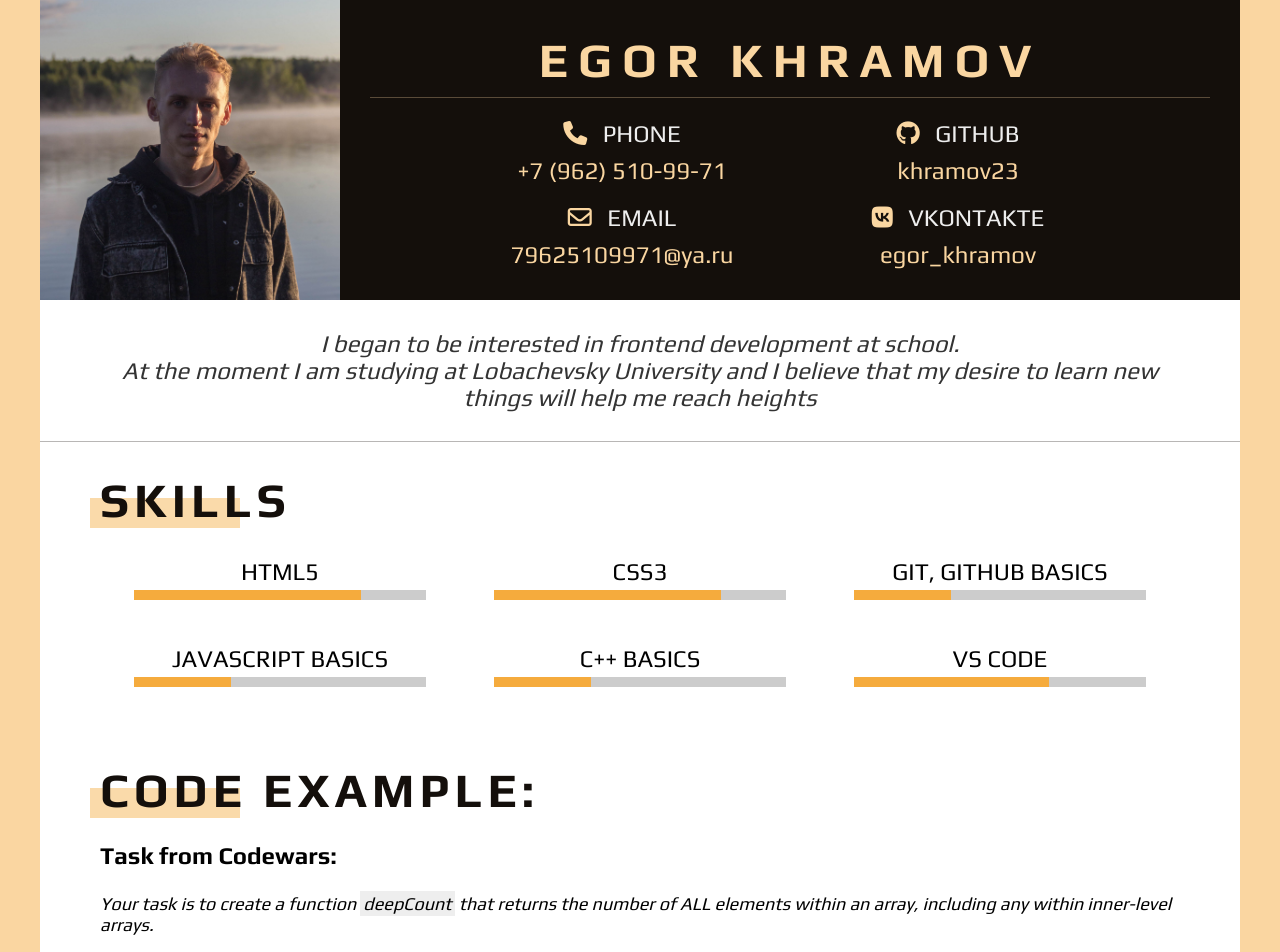
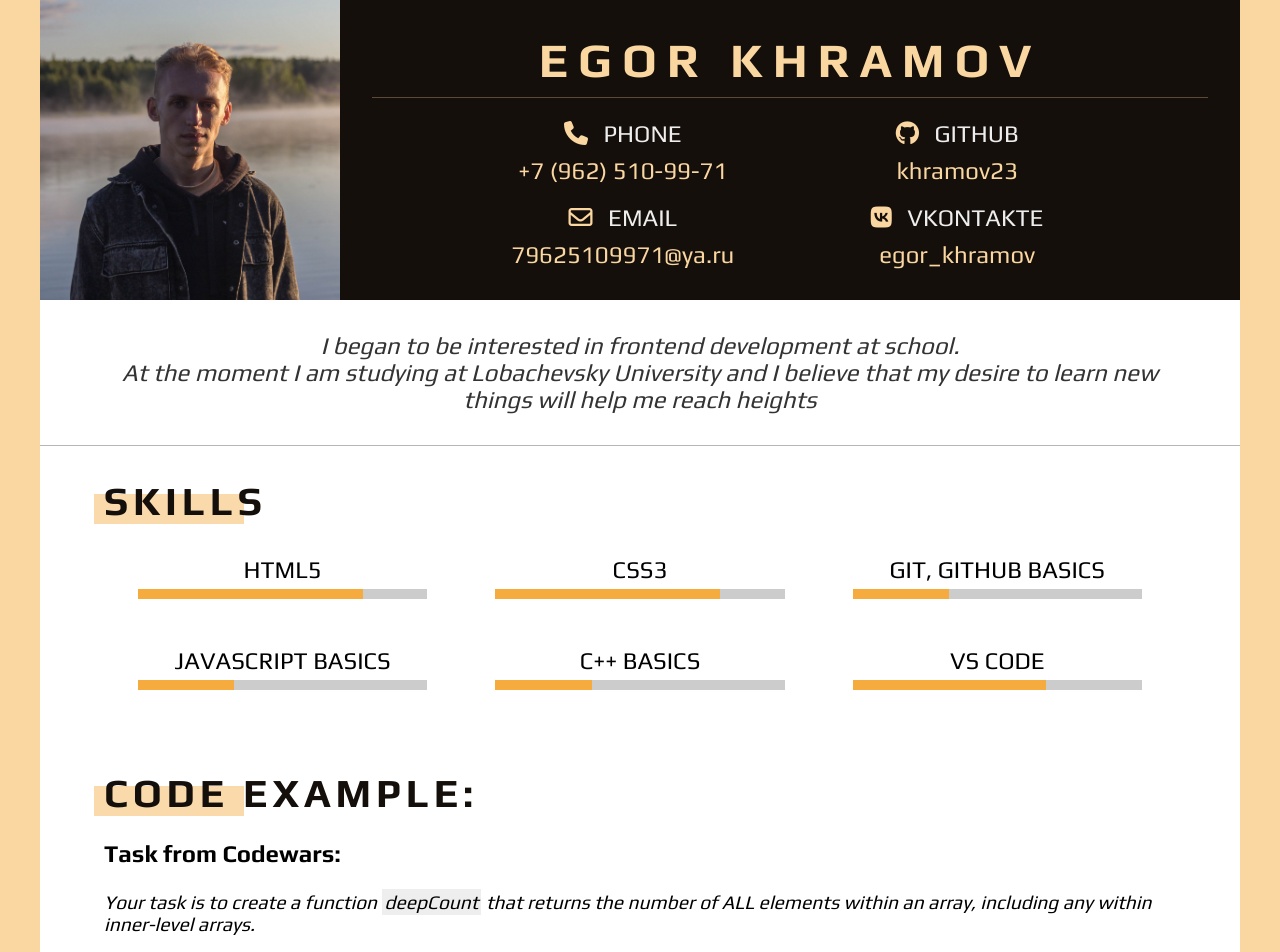
Before and after one commit to khramov23/rsschool-cv, a plain HTML site: page index.html in a window 1280 px wide. Shown: the top 952 px of the page. Drawn offline with Linux system fonts and the light colour scheme.

Commit message:
fix: change px to rem

```diff
--- a/index.html
+++ b/index.html
@@ -22,9 +22,7 @@
 
     <header class="header">
 
-      <div class="header__img">
-        <img src="me.jpg" alt="avatar.jpg" class="avatar">
-      </div>
+      <img src="me.jpg" alt="avatar" class="header__img">
 
       <div class="header__info">
         <h1 class="header__title">
--- a/style.css
+++ b/style.css
@@ -1,4 +1,9 @@
+html {
+  font-size: 16px;
+}
+
 body {
+  font-size: 16px;
   margin: 0;
   background-color: #fad6a1;
   font-family: 'Play', sans-serif;
@@ -6,32 +11,32 @@ body {
 
 .section {
   background-color: #fff;
-  padding: 30px 60px;
+  padding: 2rem 4rem;
 }
 
 .section__title {
   position: relative;
   margin: 0;
   color: #140F0B;
-  font-size: 48px;
+  font-size: 2.5rem;
   z-index: 2;
   text-transform: uppercase;
-  letter-spacing: 5px;
+  letter-spacing: 0.3rem;
 }
 
 .section__title:before {
   content: '';
   position: absolute;
-  left: -10px;
+  left: -0.625rem;
   bottom: 0px;
-  width: 150px;
-  height: 30px;
+  width: 9.375rem;
+  height: 1.9rem;
   z-index: -1;
   opacity: 0.9;
   background-color: #fad6a1;
 }
 .section__list li {
-  font-size: 24px;
+  font-size: 1.5rem;
   margin-top: 10px;
   font-style: italic;
 }
@@ -44,24 +49,23 @@ body {
 .header {
   width: 100%;
   display: flex;
-  height: 300px;
   background-color: #140F0B;
 }
 
-.header__img img {
-  max-height: 100%;
+.header__img {
+  width: 18.75rem;
 }
 
 .header__info {
-  margin-left: 30px;
-  padding-right: 30px;
+  margin-left: 2rem;
+  padding-right: 2rem;
   width: 100%;
 }
 .header__title {
   position: relative;
   color: #fad6a1;
-  font-size: 48px;
-  letter-spacing: 10px;
+  font-size: 3rem;
+  letter-spacing: 0.625rem;
   text-transform: uppercase;
   text-align: center;
 }
@@ -69,7 +73,7 @@ body {
 .header__title:after {
   content: '';
   position: absolute;
-  bottom: -10px;
+  bottom: -0.625rem;
   left: 0;
   width: 100%;
   background-color: #fad6a1;
@@ -86,16 +90,16 @@ body {
 }
 
 .header__contacts-item {
-  margin-bottom: 20px;
+  margin-bottom: 1.25rem;
   width: 40%;
-  font-size: 24px;
+  font-size: 1.5rem;
   text-transform: uppercase;
   text-align: center;
 }
 
 .header__contacts-item i {
   color: #fad6a1;
-  margin-right: 10px;
+  margin-right: 0.625rem;
 }
 
 .header__contacts-item a {
@@ -103,7 +107,7 @@ body {
   display: block;
   text-transform: lowercase;
   text-decoration: none;
-  margin-top: 10px;
+  margin-top: 0.625rem;
   transition: all 0.2s;
 }
 
@@ -113,18 +117,17 @@ body {
 
 .content {
   background-color: #fff;
-  height: 1000px;
 }
 
 .about {
   text-align: center;
   background-color: #fff;
-  font-size: 24px;
+  font-size: 1.5rem;
   color: #333;
   font-style: italic;
-  padding-bottom: 20px;
+  padding-bottom: 1.25rem;
   margin: 0;
-  padding: 30px 60px;
+  padding: 2rem 4rem;
   border-bottom: 1px solid rgba(20, 15, 11, 0.3);;
 }
 
@@ -140,17 +143,17 @@ body {
   width: 30%;
   text-align: center;
   text-transform: uppercase;
-  font-size: 24px;
-  margin: 30px 0;
+  font-size: 1.5rem;
+  margin: 2rem 0;
   z-index: 0;
 }
 
 .skills__block:after {
   content: '';
   position: absolute;
-  bottom: -15px;
+  bottom: -1rem;
   width: 90%;
-  height: 10px;
+  height: 0.625rem;
   left: 5%;
   background-color: #ccc;
   z-index: -1;
@@ -159,9 +162,9 @@ body {
 .skills__block:before {
   content: '';
   position: absolute;
-  bottom: -15px;
+  bottom: -1rem;
   width: 50%;
-  height: 10px;
+  height: 0.625rem;
   left: 5%;
   background-color: #f5ab3d;
 }
@@ -187,22 +190,22 @@ body {
 }
 
 .code__subtitle {
-  font-size: 24px;
+  font-size: 1.5rem;
 }
 .code__desc {
-  font-size: 18px;
+  font-size: 1.2rem;
   font-style: italic;
 }
 .code__desc span {
   background-color: #eee;
-  padding: 2px 3px;
+  padding: 0.125rem 0.185rem;
 }
 .code pre {
-  font-size: 22px;
+  font-size: 1.3rem;
 }
 
 .footer {
-  padding: 20px 60px;
+  padding: 1.5rem 4rem;
   background-color: #140F0B;
   display: flex;
   justify-content: space-between;
@@ -211,12 +214,12 @@ body {
 }
 
 .footer__year {
-  font-size: 18px;
+  font-size: 1.15rem;
 }
 
 .footer__github {
   color: #fff;
-  font-size: 20px;
+  font-size: 1.25rem;
 }
 
 .footer__github a {
@@ -225,9 +228,11 @@ body {
   text-decoration: none;
   transition: all 0.2s;
 }
+
 .footer__github a:hover {
   color: #f5ab3d;
 }
+
 .footer__github a:active {
   color: #fad6a1;
   text-decoration: none;
```
